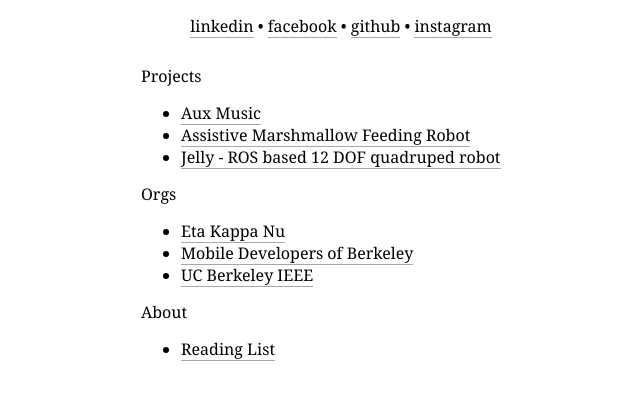
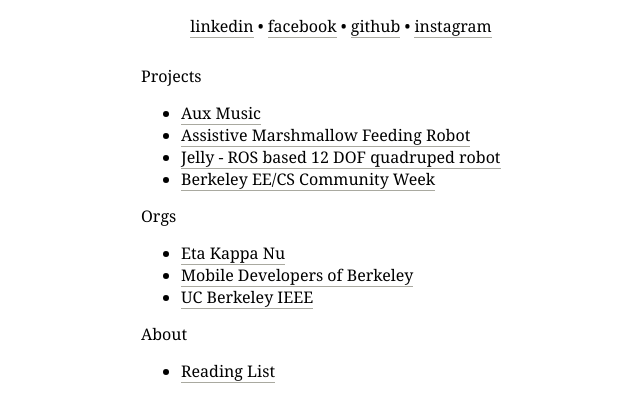
Before and after one commit to williammlu/williammlu.github.io, a plain HTML site: page index.html in a window 1280 px wide. Shown: the part 85-504 px from the top of the page, without its empty margins (299-939 px from the left). Drawn offline with Linux system fonts and the light colour scheme.

Commit message:
adding ecw

```diff
--- a/index.html
+++ b/index.html
@@ -51,6 +51,7 @@ div.list{
 		<li><a href="https://play.google.com/store/apps/details?id=org.mobiledevsberkeley.auxmusic&hl=e://play.google.com/store/apps/details?id=org.mobiledevsberkeley.auxmusic&hl=en">Aux Music</a></li>
 		<li><a href="https://brentyi.com/ee106a">Assistive Marshmallow Feeding Robot</a></li>
 		<li><a href="https://amaberkeley.github.io/webpage/">Jelly - ROS based 12 DOF quadruped robot</a></li>
+		<li><a href="https://www.facebook.com/eecscommunityweek">Berkeley EE/CS Community Week</a></li>
 	</ul>
 </div>
 <div class="list">
```
